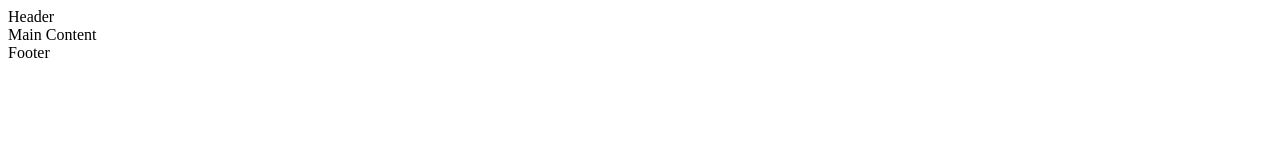
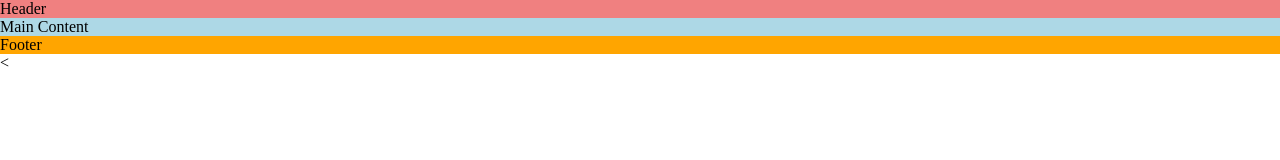
Before and after one commit to GarethAubrey/loverunningexample, a plain HTML site: page index.html in a window 1280 px wide. Drawn offline with Linux system fonts and the light colour scheme.

Commit message:
added styles to css, wildcard selector

```diff
--- /dev/null
+++ b/assets/css/style.css
@@ -0,0 +1,19 @@
+/* Asterisk wildcard selector to override default styles added by the browser */
+* {
+    padding: 0;
+    margin: 0;
+    box-sizing: border-box;
+}
+
+/* Header */
+header {
+    background-color: lightcoral;
+}
+/* Main Content */
+main {
+    background-color: lightblue;
+}
+/* Footer */
+footer {
+    background-color: orange;
+}
--- a/index.html
+++ b/index.html
@@ -1,7 +1,9 @@
 <!DOCTYPE html>
 <html lang="en">
+
 <head>
     <meta charset="UTF-8">
+    <meta http-equiv="X-UA-Compatible" content="IE=edge">
     <meta name="viewport" content="width=device-width, initial-scale=1.0">
     <!--meta content for search engines-->
     <meta name="description" content="Love running, clubs for runner in dublin Ireland, Urban running, Trail running, Phoenix park and Dublin docklands">
@@ -12,7 +14,9 @@
     <link rel="apple-touch-icon" sizes="180x180" href="assets/favicon/apple-touch-icon.png">
     <link rel="icon" type="image/png" sizes="32x32" href="assets/favicon/favicon-32x32.png">
     <link rel="icon" type="image/png" sizes="16x16" href="assets/favicon/favicon-16x16.png">
+    <link rel="stylesheet" href="assets/css/style.css">
 </head>
+
 <body>
     <!--Header-->
     <header>Header</header>
@@ -22,4 +26,4 @@
     <footer>Footer</footer>
 
 </body>
-</html>
+<</html>
```
Also changed, not shown: css/style.css (deleted).
